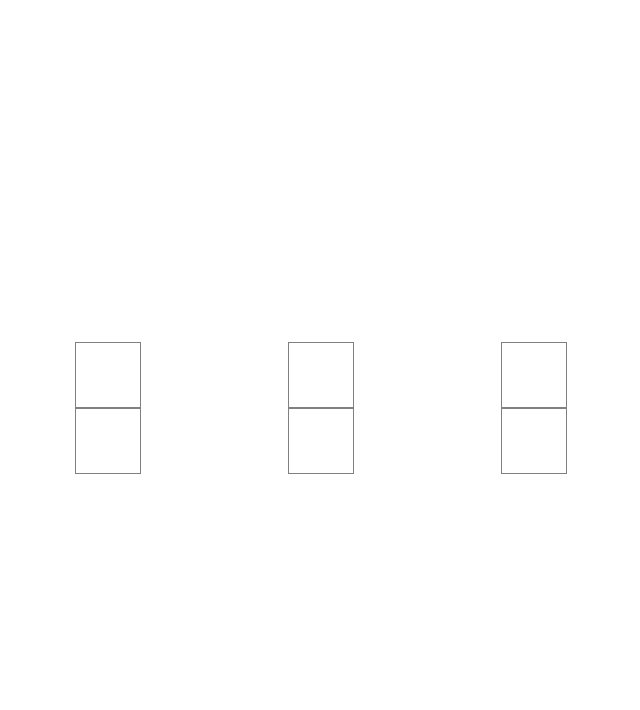
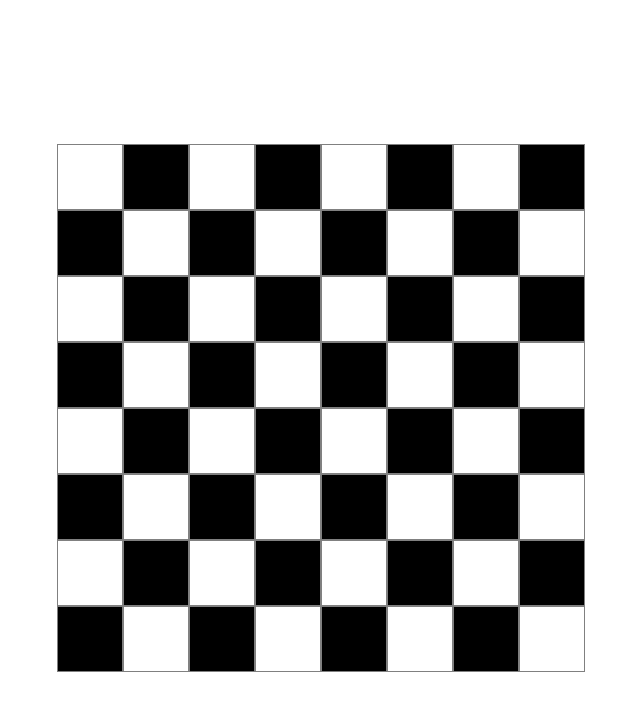
Before and after one commit to Java50TelranSergeiGaidai/html-css-js-introduction, a plain HTML site: page index.html in a window 1280 px wide. Shown: the whole page, without its empty margins (319-959 px from the left). Drawn offline with Linux system fonts and the light colour scheme.

Commit message:
HW Chessboard

```diff
--- a/index.html
+++ b/index.html
@@ -10,14 +10,84 @@
 <body>
     <main class ="main-class">
         <section class="section-class">
-            <div class="div-class"></div>
-            <div class="div-class"></div>
-            <div class="div-class"></div>
+            <div class="div-class-white"></div>
+            <div class="div-class-black"></div>
+            <div class="div-class-white"></div>
+            <div class="div-class-black"></div>
+            <div class="div-class-white"></div>
+            <div class="div-class-black"></div>
+            <div class="div-class-white"></div>
+            <div class="div-class-black"></div>
         </section>
         <section class="section-class">
-            <div class="div-class"></div>
-            <div class="div-class"></div>
-            <div class="div-class"></div>
+            <div class="div-class-black"></div>
+            <div class="div-class-white"></div>
+            <div class="div-class-black"></div>
+            <div class="div-class-white"></div>
+            <div class="div-class-black"></div>
+            <div class="div-class-white"></div>
+            <div class="div-class-black"></div>
+            <div class="div-class-white"></div>
+        </section>
+        <section class="section-class">
+            <div class="div-class-white"></div>
+            <div class="div-class-black"></div>
+            <div class="div-class-white"></div>
+            <div class="div-class-black"></div>
+            <div class="div-class-white"></div>
+            <div class="div-class-black"></div>
+            <div class="div-class-white"></div>
+            <div class="div-class-black"></div>
+        </section>
+        <section class="section-class">
+            <div class="div-class-black"></div>
+            <div class="div-class-white"></div>
+            <div class="div-class-black"></div>
+            <div class="div-class-white"></div>
+            <div class="div-class-black"></div>
+            <div class="div-class-white"></div>
+            <div class="div-class-black"></div>
+            <div class="div-class-white"></div>
+        </section>
+        <section class="section-class">
+            <div class="div-class-white"></div>
+            <div class="div-class-black"></div>
+            <div class="div-class-white"></div>
+            <div class="div-class-black"></div>
+            <div class="div-class-white"></div>
+            <div class="div-class-black"></div>
+            <div class="div-class-white"></div>
+            <div class="div-class-black"></div>
+        </section>
+        <section class="section-class">
+            <div class="div-class-black"></div>
+            <div class="div-class-white"></div>
+            <div class="div-class-black"></div>
+            <div class="div-class-white"></div>
+            <div class="div-class-black"></div>
+            <div class="div-class-white"></div>
+            <div class="div-class-black"></div>
+            <div class="div-class-white"></div>
+        </section>
+        <section class="section-class">
+            <div class="div-class-white"></div>
+            <div class="div-class-black"></div>
+            <div class="div-class-white"></div>
+            <div class="div-class-black"></div>
+            <div class="div-class-white"></div>
+            <div class="div-class-black"></div>
+            <div class="div-class-white"></div>
+            <div class="div-class-black"></div>
+        </section>
+        <section class="section-class">
+            <div class="div-class-black"></div>
+            <div class="div-class-white"></div>
+            <div class="div-class-black"></div>
+            <div class="div-class-white"></div>
+            <div class="div-class-black"></div>
+            <div class="div-class-white"></div>
+            <div class="div-class-black"></div>
+            <div class="div-class-white"></div>
         </section>
     </main>
 </body>
--- a/styles/style.css
+++ b/styles/style.css
@@ -5,13 +5,20 @@
 .section-class {
     display: flex;
     flex-direction: row;
-    justify-content: space-around;
+    justify-content: center;
     width: 50vw;
 }
-.div-class{
+.div-class-black{
     width: 5vw;
     height: 5vw;
     border: solid 1px gray;
+    background-color: black;
+}
+.div-class-white{
+    width: 5vw;
+    height: 5vw;
+    border: solid 1px gray;
+    background-color: white;
 }
 body{
     display: flex;
```
